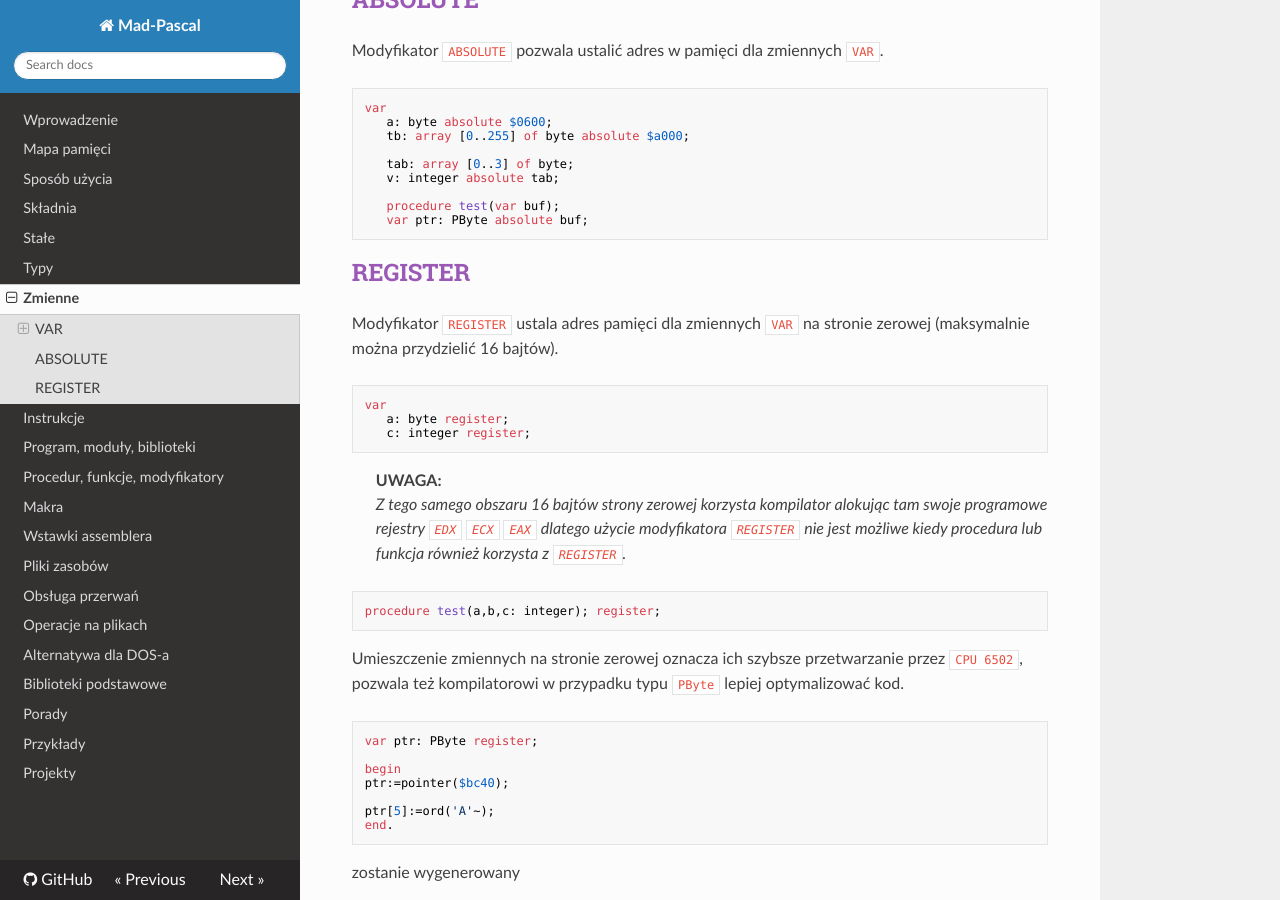
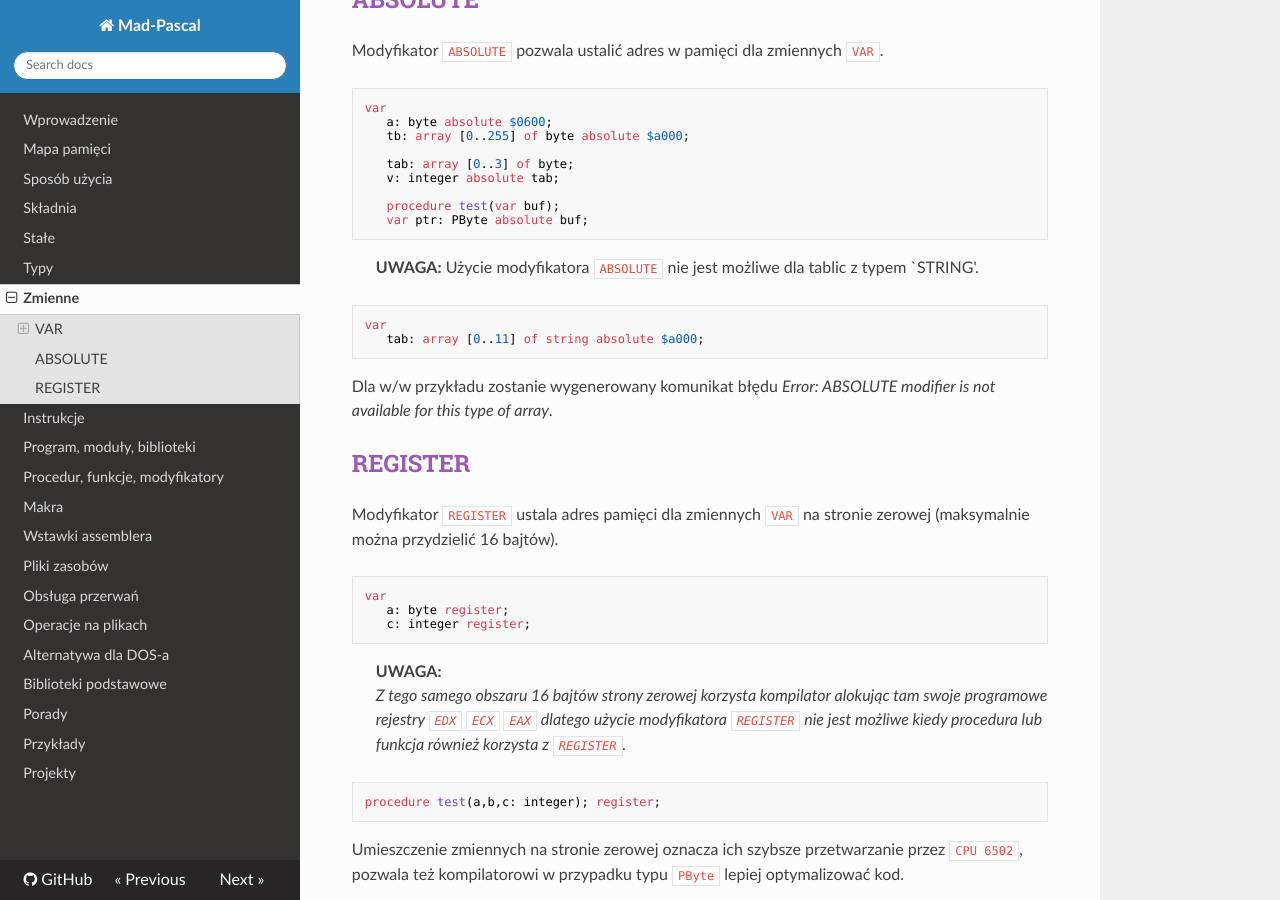
Before and after one commit to tebe6502/mad-pascal-mkdocs, an MkDocs documentation site: the page built from docs/zmienne.md, in a window 1280 px wide and 900 px high, scrolled down 1090 px. Built offline with MkDocs 1.6.1, drawn with Linux system fonts in a browser that asks for light colours; nearby versions of some CDN libraries.

Commit message:
ABSOLUTE array of string

````diff
--- a/docs/zmienne.md
+++ b/docs/zmienne.md
@@ -71,6 +71,16 @@ var
    var ptr: PByte absolute buf;
 ```
 
+> **UWAGA:**
+> Użycie modyfikatora `ABSOLUTE` nie jest możliwe dla tablic z typem `STRING'.
+
+```delphi
+var
+   tab: array [0..11] of string absolute $a000;
+```
+Dla w/w przykładu zostanie wygenerowany komunikat błędu *Error: ABSOLUTE modifier is not available for this type of array*.
+
+
 ## [REGISTER]()
 
 Modyfikator `REGISTER` ustala adres pamięci dla zmiennych `VAR` na stronie zerowej (maksymalnie można przydzielić 16 bajtów).
````
